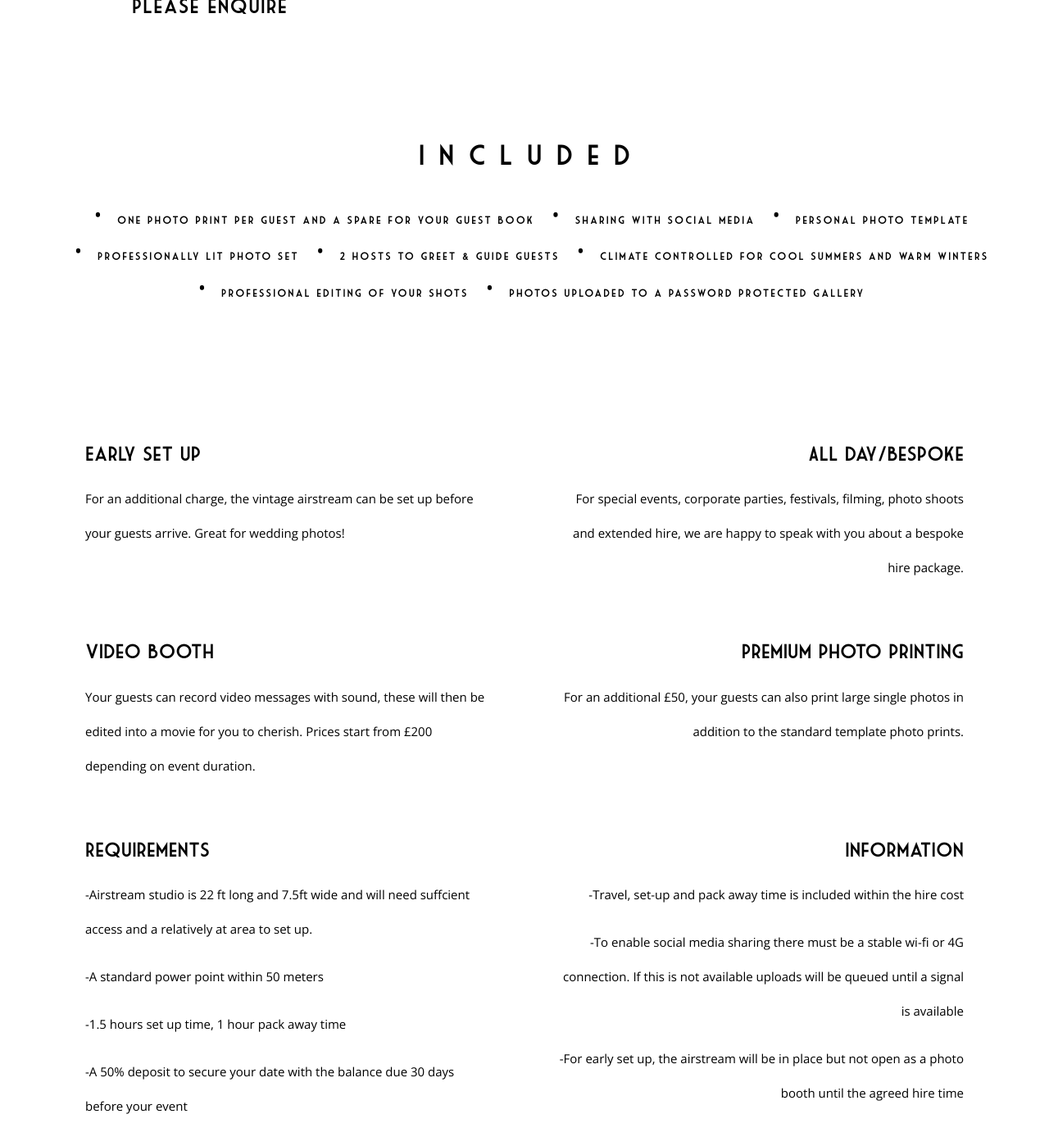
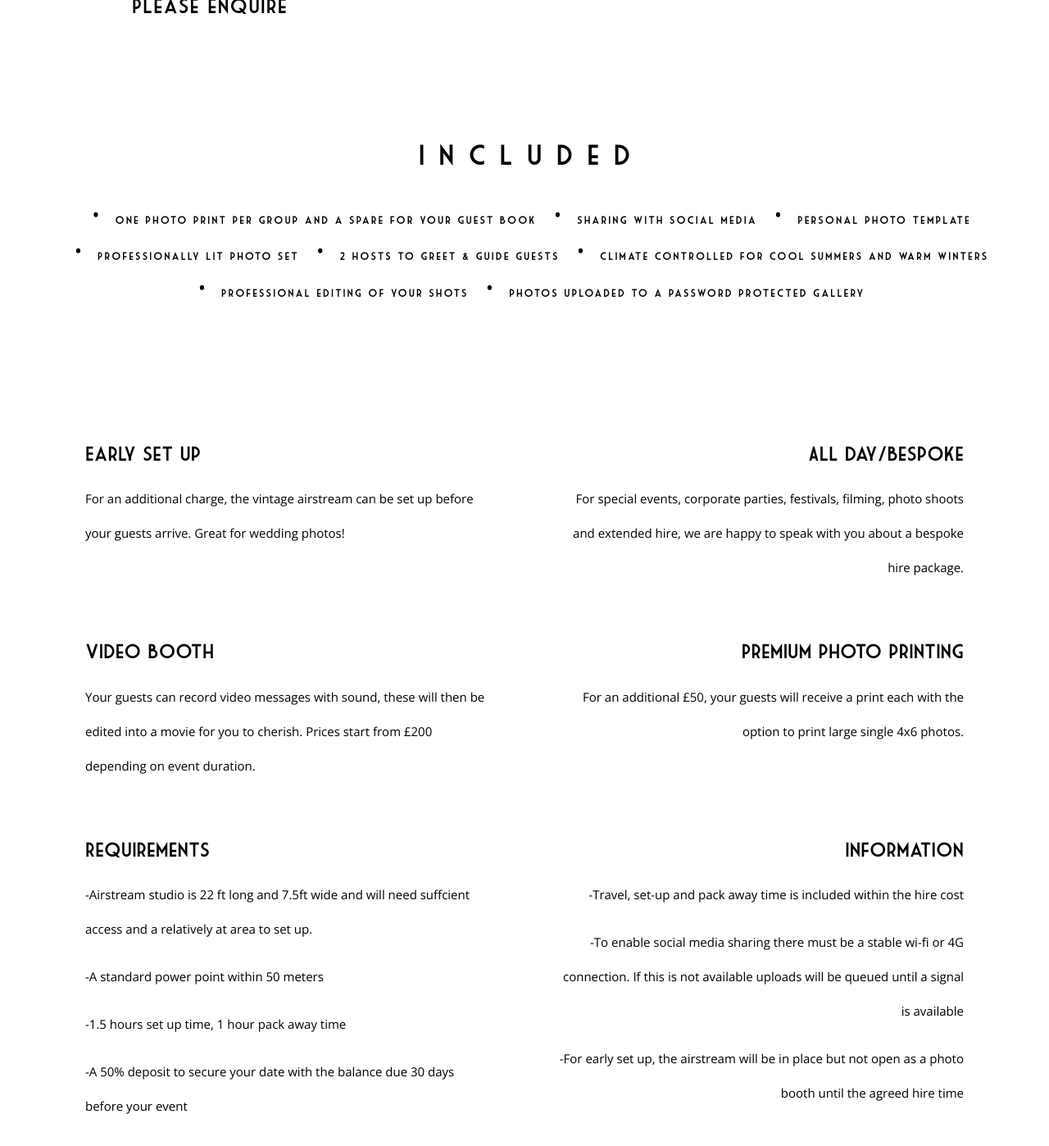
Before and after one commit to jacobcons/airstream-studio, a Jekyll site: the page built from pricing.markdown, in a window 1280 px wide and 1400 px high, scrolled down 999 px. Shown: the whole window at 82% size. Built offline with Jekyll 4.4.1, drawn with Linux system fonts in a browser that asks for light colours.

Commit message:
Updated Pricing

```diff
--- a/pricing.markdown
+++ b/pricing.markdown
@@ -37,7 +37,7 @@ additional-services:
   is-currency: false
   price: Please enquire
 included:
-- One photo print per guest and a spare for your guest book
+- One photo print per group and a spare for your guest book
 - Sharing with social media
 - Personal photo template
 - Professionally lit photo set
@@ -56,8 +56,8 @@ information:
   text: Your guests can record video messages with sound, these will then be edited
     into a movie for you to cherish. Prices start from £200 depending on event duration.
 - title: Premium photo printing
-  text: For an additional £50, your guests can also print large single photos in addition
-    to the standard template photo prints.
+  text: For an additional £50, your guests will receive a print each with the option
+    to print large single 4x6 photos.
 - title: Requirements
   text: |-
     -Airstream studio is 22 ft long and 7.5ft wide and will need suffcient access and a relatively at area to set up.
```
